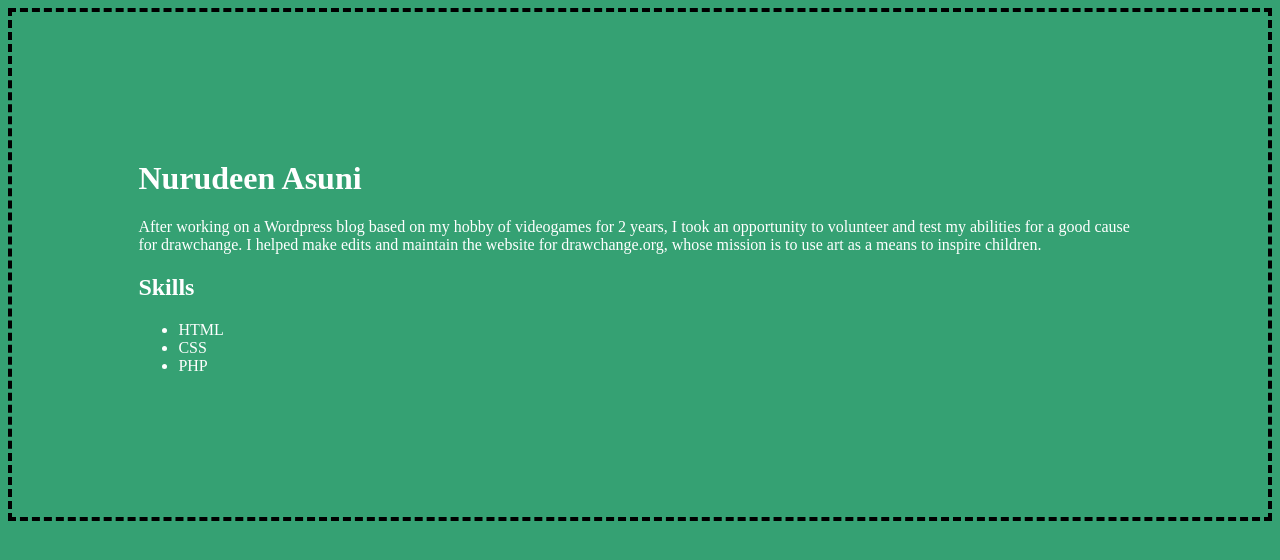
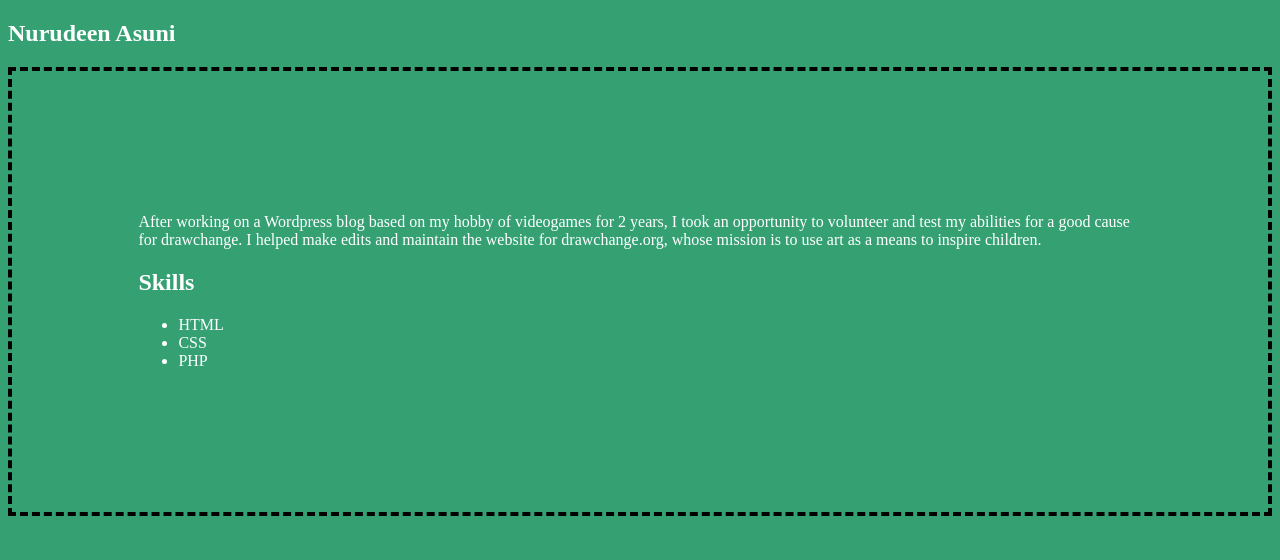
Before and after one commit to noasuni/noasuni.github.io, a plain HTML site: page index.html in a window 1280 px wide. Drawn offline with Linux system fonts and the light colour scheme.

Commit message:
Update index.html

```diff
--- a/index.html
+++ b/index.html
@@ -4,8 +4,8 @@
  <link rel="stylesheet" href="style.css">
 </head>
 <body>
+ <div class="headline"><h2>Nurudeen Asuni</h2><div>
   <div class="maincontent">
-    <h1>Nurudeen Asuni</h1>
     <p>After working on a Wordpress blog based on my hobby of videogames for 2 years,
     I took an opportunity to volunteer and test my abilities for a good cause for drawchange.
     I helped make edits and maintain the website for drawchange.org,
```
